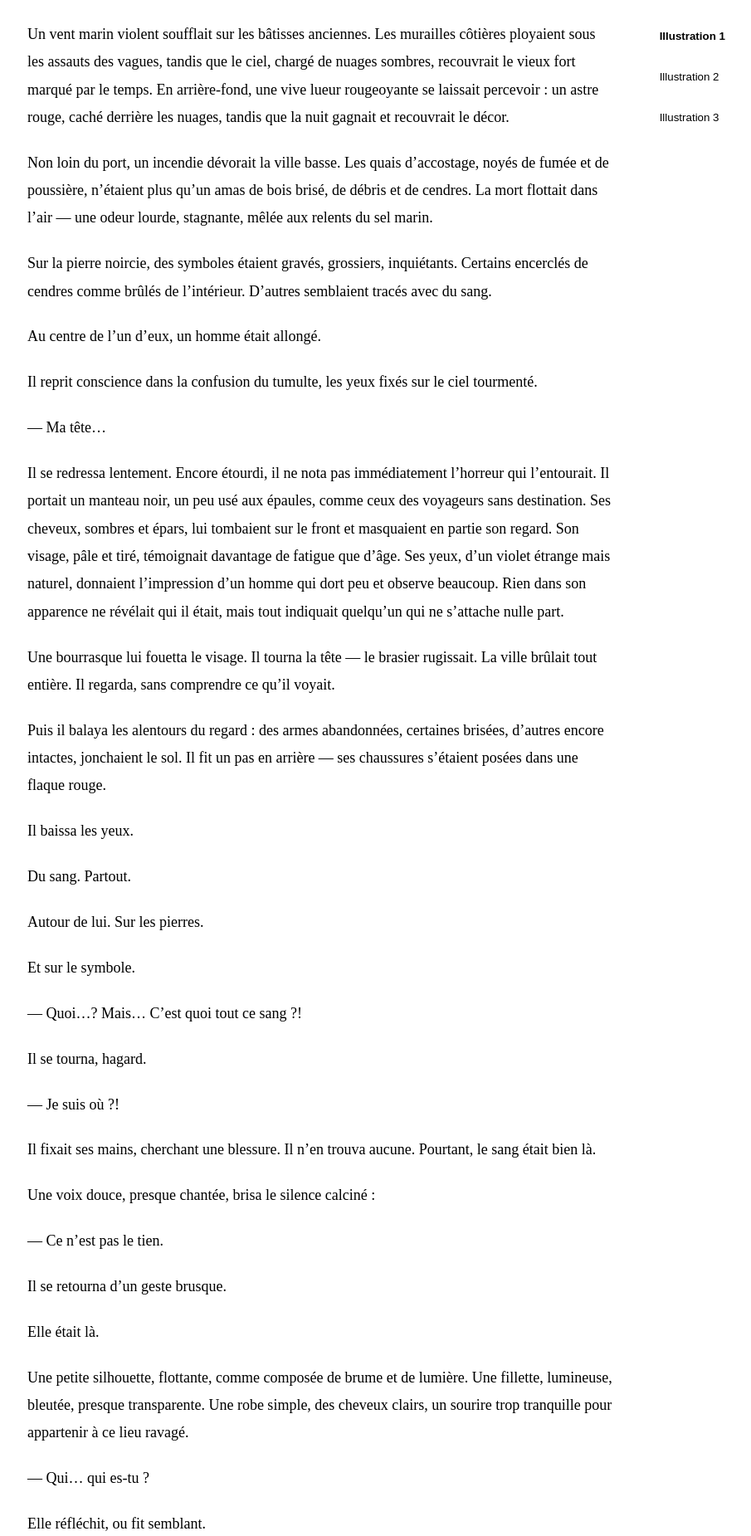
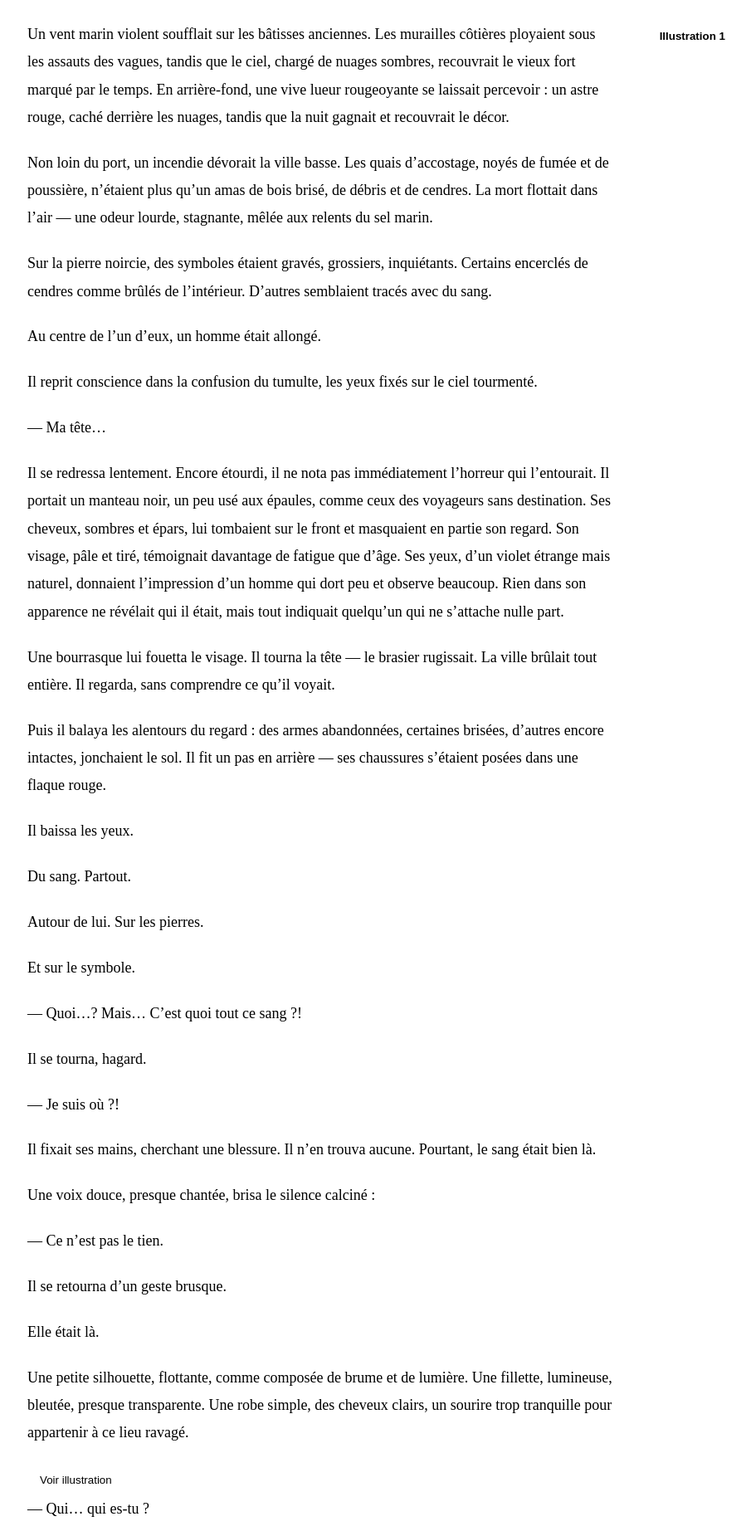
Before and after one commit to Soren-Mora/Mora, a plain HTML site: page romans/mora-t1/chapitre-01.html in a window 1280 px wide. Shown: the part 149-2000 px from the top of the page at 83% size, without its empty margins (57-962 px from the left). Drawn offline with Linux system fonts and the light colour scheme.

Commit message:
Update chapitre-01.html

```diff
--- a/romans/mora-t1/chapitre-01.html
+++ b/romans/mora-t1/chapitre-01.html
@@ -155,7 +155,9 @@
       <p>Elle était là.</p>
 
       <p>Une petite silhouette, flottante, comme composée de brume et de lumière. Une fillette, lumineuse, bleutée, presque transparente. Une robe simple, des cheveux clairs, un sourire trop tranquille pour appartenir à ce lieu ravagé.</p>
-
+      <div class="inline-illustration">
+  <button class="btn" data-open="art2">Voir illustration</button>
+</div>
       <p>— Qui… qui es-tu ?</p>
 
       <p>Elle réfléchit, ou fit semblant.</p>
@@ -328,8 +330,6 @@
       <aside class="image-column">
         <div class="image-buttons">
           <button class="btn main" data-open="art1">Illustration 1</button>
-          <button class="btn" data-open="art2">Illustration 2</button>
-          <button class="btn" data-open="art3">Illustration 3</button>
         </div>
       </aside>
 
```
